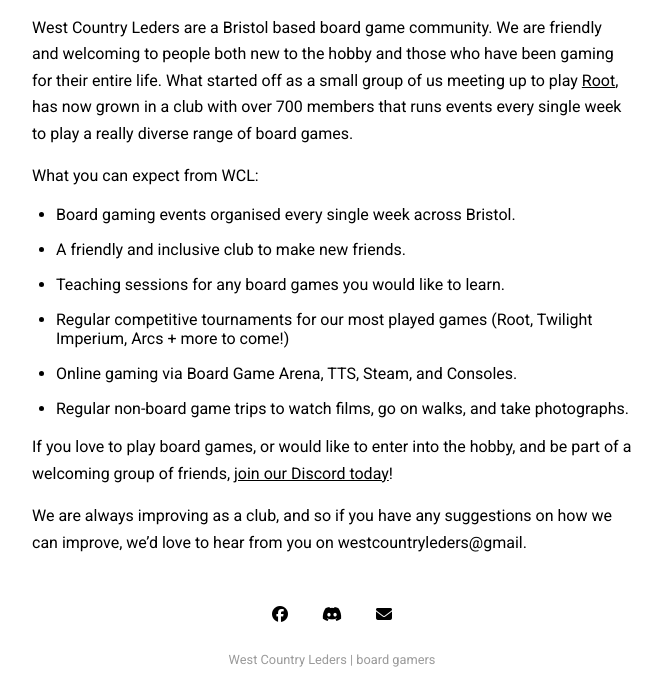
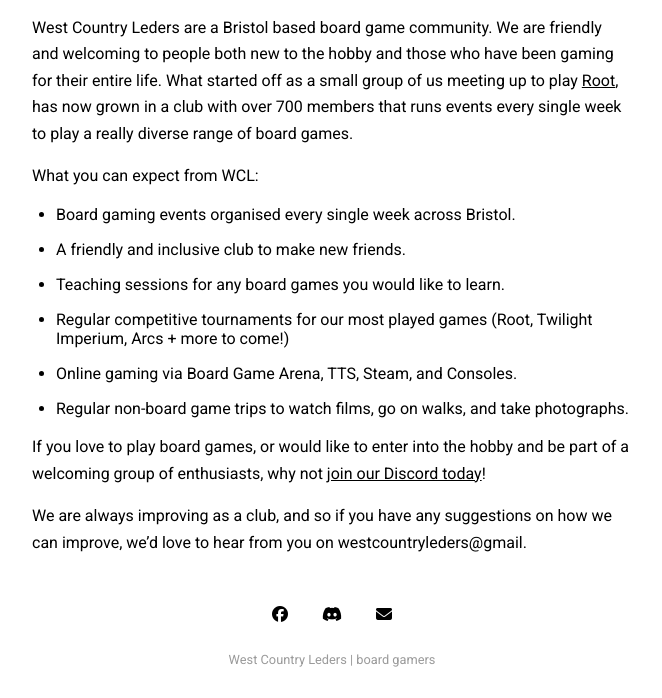
Before and after one commit to ChilledEther/west-country-leders-new, a Jekyll site: the page built from pages/about.md, in a window 1280 px wide and 1187 px high. Shown: the part 489-1187 px from the top of the window, without its empty margins (308-970 px from the left). Built offline with Jekyll 4.4.1, drawn with Linux system fonts in a browser that asks for light colours.

Commit message:
Update about.md

```diff
--- a/pages/about.md
+++ b/pages/about.md
@@ -19,6 +19,6 @@
 - Online gaming via Board Game Arena, TTS, Steam, and Consoles.
 - Regular non-board game trips to watch films, go on walks, and take photographs.
 
-If you love to play board games, or would like to enter into the hobby, and be part of a welcoming group of friends, [join our Discord today](https://discord.gg/JuuxmmbgG7)!
+If you love to play board games, or would like to enter into the hobby and be part of a welcoming group of enthusiasts, why not [join our Discord today](https://discord.gg/JuuxmmbgG7)!
 
 We are always improving as a club, and so if you have any suggestions on how we can improve, we’d love to hear from you on westcountryleders@gmail.
```
